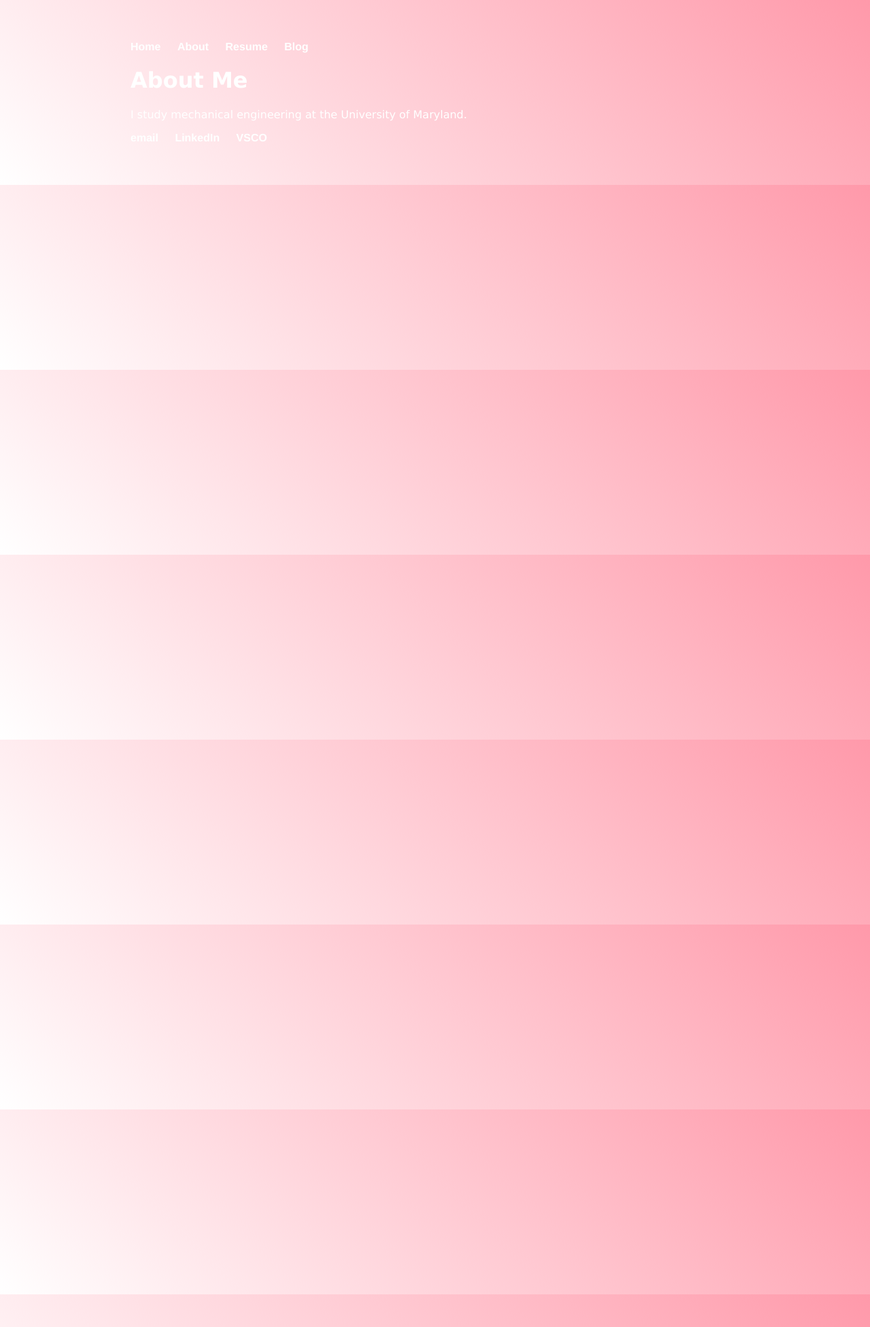
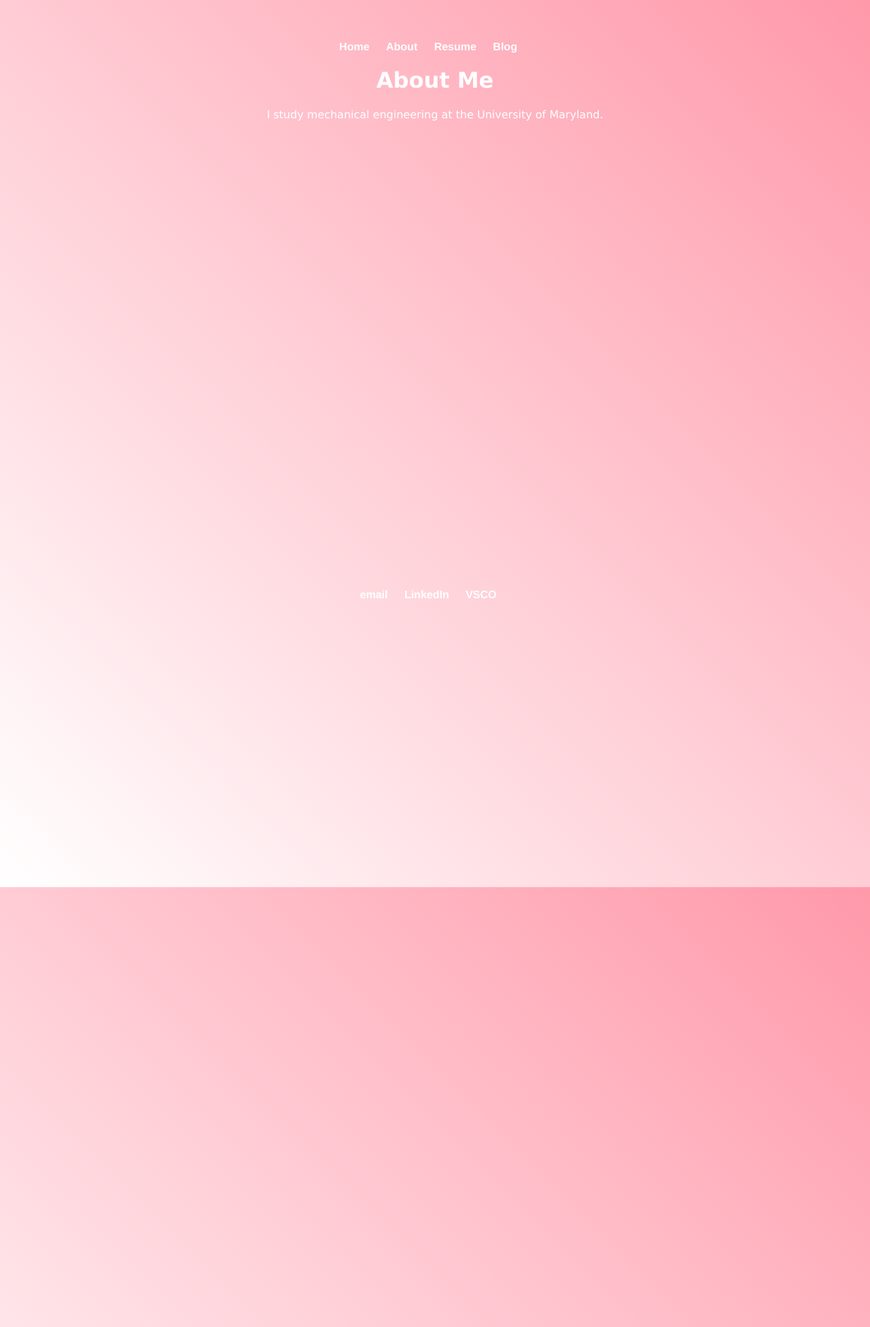
Before and after one commit to katherinekemp/katherinekemp.github.io, a Jekyll site: the page built from about/index.html, in a window 1280 px wide. Shown: the whole page at 68% size. Built offline with Jekyll 4.4.1, drawn with Linux system fonts in a browser that asks for light colours.

Commit message:
Update default.html

```diff
--- a/_layouts/default.html
+++ b/_layouts/default.html
@@ -12,6 +12,20 @@
 				background-repeat: no repeat;
 				color: white;
 				font-family: verdana;
+				text-align: center;
+			}
+			head {
+				text-align: center;
+			}
+			body, html {
+				height: 145%;
+			}
+			footer {
+				position:fixed;
+   				bottom:0;
+				left:0;
+				right:0;
+				text-align: center;
 			}
 		</style>
 		<head style="color:white;font-family:verdana;">
```
